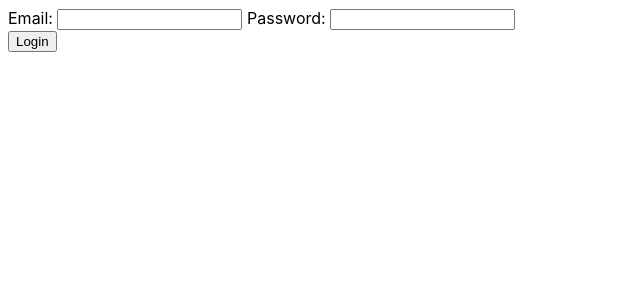
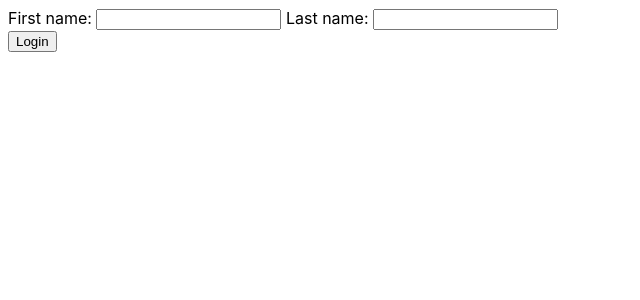
Before and after one commit to sofiyasofie/CS178-Tier2a, a SvelteKit app in the folder frontend/: page / in a window 1280 px wide. Shown: the top 300 px of the page, without its empty margins (0-640 px from the left). Built offline with nearby package versions, Linux system fonts and the light colour scheme.

Commit message:
Login page

```diff
--- a/frontend/src/routes/login.svelte
+++ b/frontend/src/routes/login.svelte
@@ -27,10 +27,10 @@
 </script>
 
 <form on:submit={handleLogin}>
-  <label for="email">Email:</label>
+  <label for="email">First name:</label>
   <input type="text" id="email" bind:value={email}>
 
-  <label for="password">Password:</label>
+  <label for="password">Last name:</label>
   <input type="password" id="password" bind:value={password}>
 
   <!-- <button type="submit">Log In</button> -->
```
